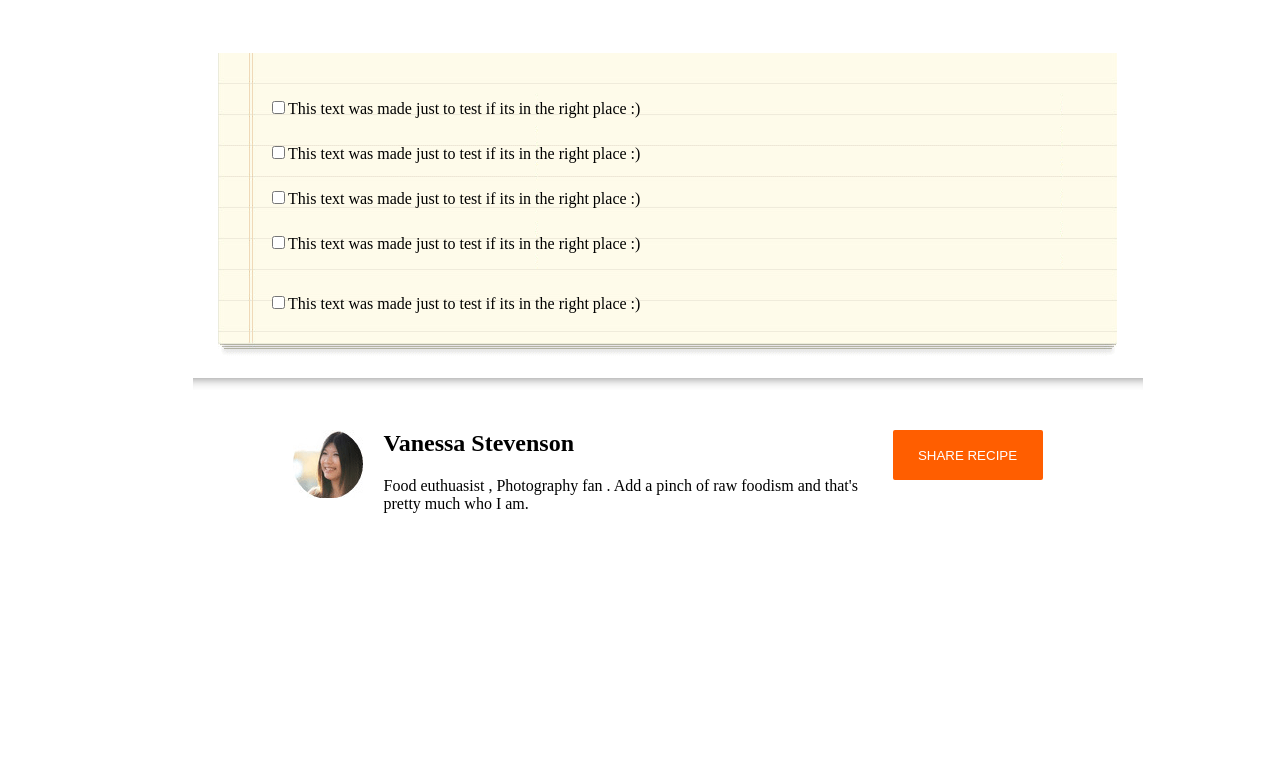
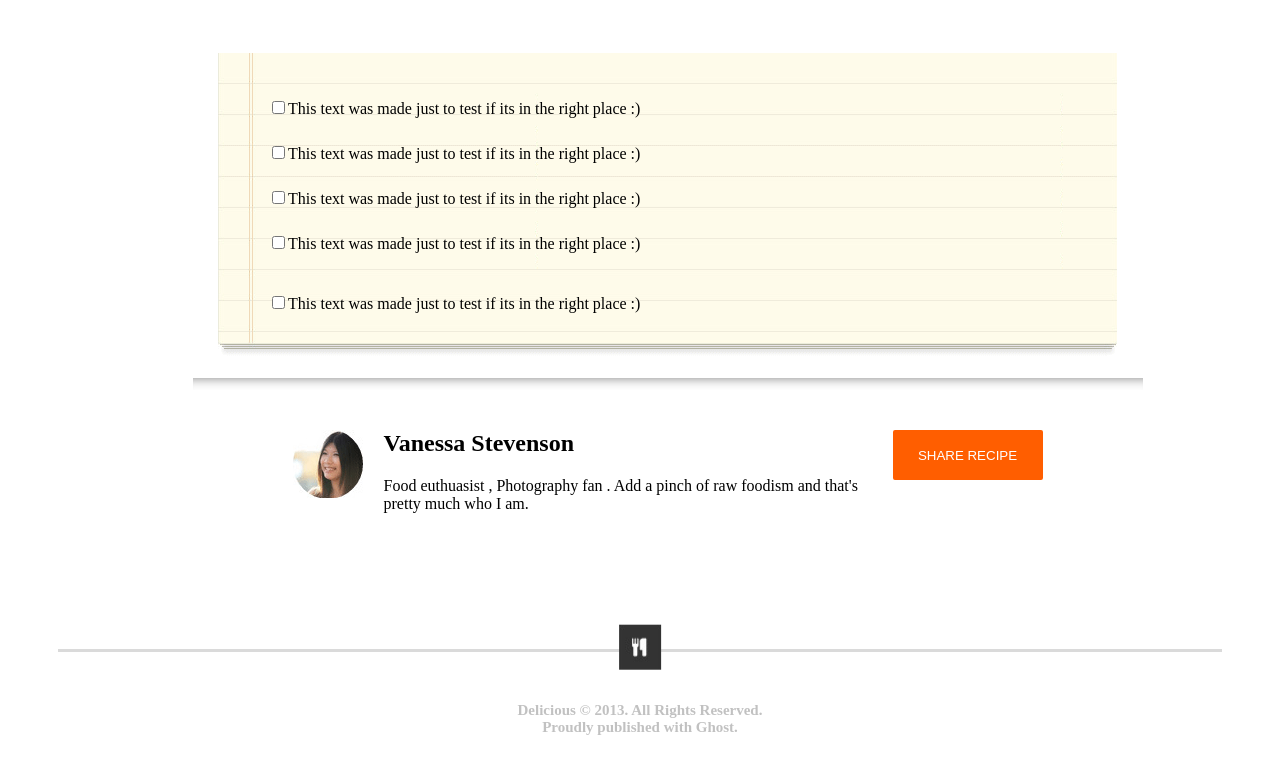
Before and after one commit to BasharNobeh/Chocolate-Pizza-CSS, a plain HTML site: page index.html in a window 1280 px wide. Shown: the part 1323-2097 px from the top of the page. Before the commit the page ends 1910 px from the top, so only its background shows below. Drawn offline with Linux system fonts and the light colour scheme.

Commit message:
Ready to go

```diff
--- a/index.html
+++ b/index.html
@@ -86,6 +86,9 @@
     </main>
 
 <footer>
+  <div class="hr2"></div>
+
+  <h2 class = "copyWrite">Delicious  &copy; 2013. All Rights Reserved.<br> Proudly published with Ghost.</h2>
 
 </footer>
 </body>
--- a/style.css
+++ b/style.css
@@ -196,3 +196,36 @@ header{
     margin-top: 0;
 
 }
+.hr2 {
+  background-color: currentColor;
+  min-width: 50%;
+  height: 3px;
+  border: none;
+  margin-top: 120px;
+  position: relative;
+  color: rgba(192, 192, 192, 0.593);
+}
+.hr2:before {
+  font-family: cursive;
+  content: url("chocolate_pizza/logo.png");
+  display: block;
+  width: 5%;
+  padding: 0.3em;
+
+
+  text-align: center;
+  position: absolute;
+  top: 0;
+  left: 50%;
+  background-color: #f2f2f200;
+  transform: translate(-50%, -50%);
+}
+.copyWrite{
+  justify-content: center;
+  align-items: center;
+  text-align: center;
+  font-size: 15px;
+  position: relative;
+  color: rgba(192, 192, 192, 0.975);
+  margin: 50px
+}
```
